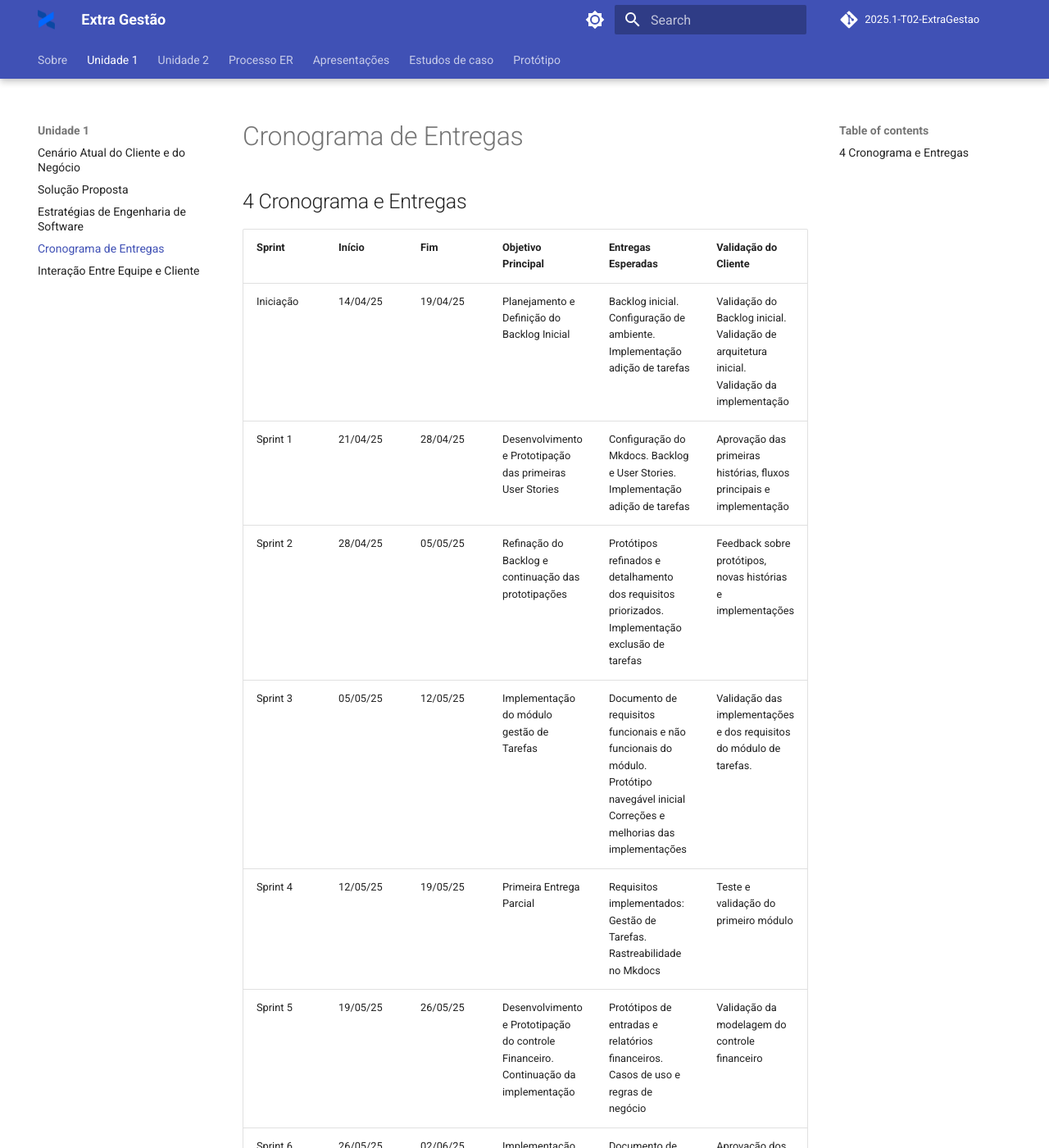
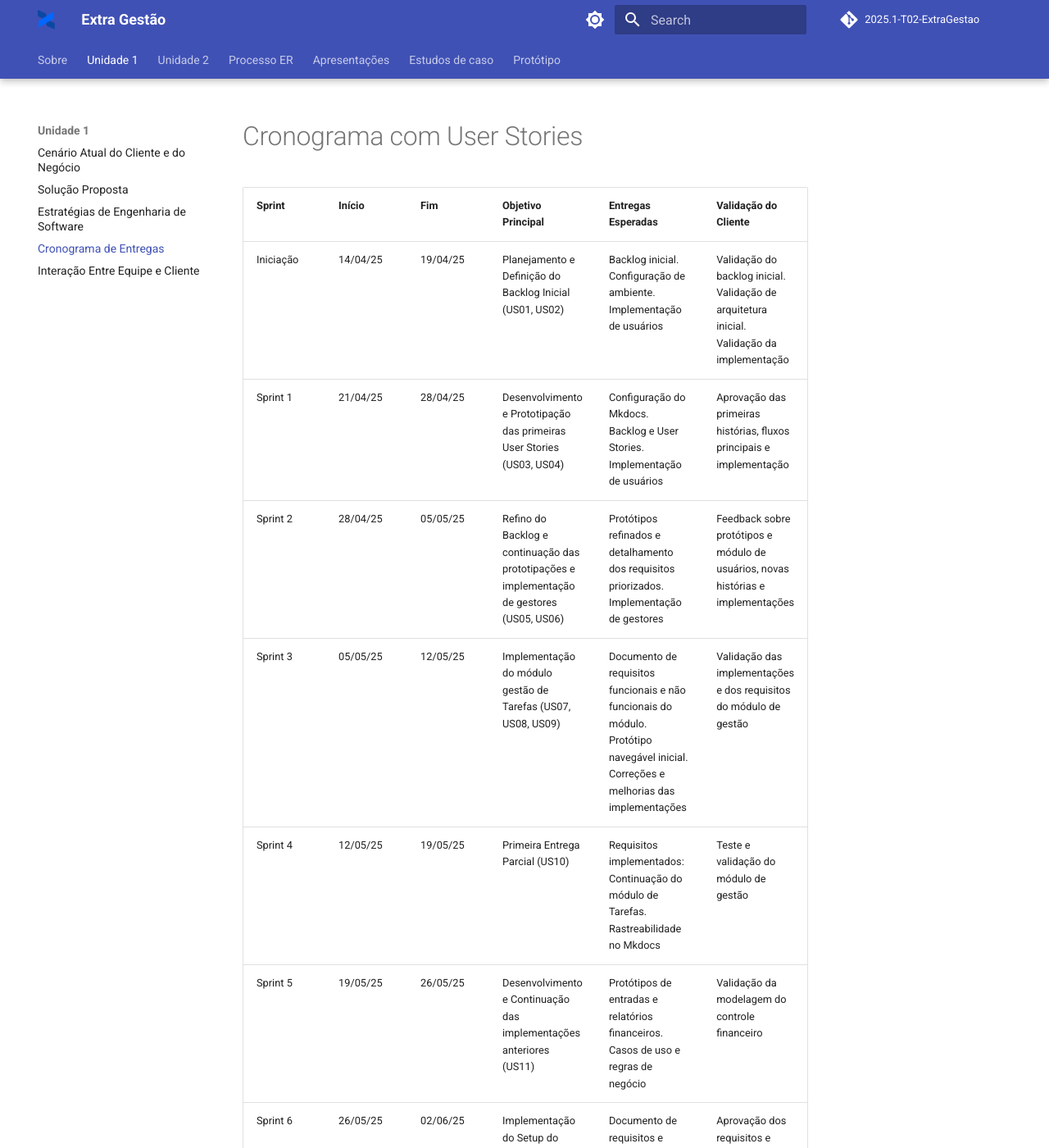
Before and after one commit to mdsreq-fga-unb/2025.1-T02-ExtraGestao, an MkDocs documentation site: the page built from docs/docs/vpp/crono-programa-de-entregas.md, in a window 1280 px wide and 1400 px high. Shown: the whole window at 82% size. Built offline with MkDocs 1.6.1 and Material for MkDocs 9.7.7, drawn with Linux system fonts in a browser that asks for light colours; comment, search, counter and statistics services are not loaded; some of the changed text lies outside the part shown.

Commit message:
cronograma

```diff
--- a/docs/docs/vpp/crono-programa-de-entregas.md
+++ b/docs/docs/vpp/crono-programa-de-entregas.md
@@ -1,16 +1,16 @@
-## 4 Cronograma e Entregas
+# Cronograma com User Stories
 
-| Sprint    | Início   | Fim      | Objetivo Principal                                               | Entregas Esperadas                                                                 | Validação do Cliente                                           |
-|-----------|----------|----------|------------------------------------------------------------------|------------------------------------------------------------------------------------|----------------------------------------------------------------|
-| Iniciação | 14/04/25 | 19/04/25 | Planejamento e Definição do Backlog Inicial                      | Backlog inicial. Configuração de ambiente. Implementação adição de tarefas                                         | Validação do Backlog inicial. Validação de arquitetura inicial. Validação da implementação |
-| Sprint 1  | 21/04/25 | 28/04/25 | Desenvolvimento e Prototipação das primeiras User Stories        | Configuração do Mkdocs. Backlog e User Stories. Implementação adição de tarefas                                     | Aprovação das primeiras histórias, fluxos principais e implementação         |
-| Sprint 2  | 28/04/25 | 05/05/25 | Refinação do Backlog e continuação das prototipações             | Protótipos refinados e detalhamento dos requisitos priorizados. Implementação exclusão de tarefas                   | Feedback sobre protótipos, novas histórias e implementações                    |
-| Sprint 3  | 05/05/25 | 12/05/25 | Implementação do módulo gestão de Tarefas                        | Documento de requisitos funcionais e não funcionais do módulo. Protótipo navegável inicial  Correções e melhorias das implementações | Validação das implementações e dos requisitos do módulo de tarefas.                 |
-| Sprint 4  | 12/05/25 | 19/05/25 | Primeira Entrega Parcial                                         | Requisitos implementados: Gestão de Tarefas. Rastreabilidade no Mkdocs            | Teste e validação do primeiro módulo                           |
-| Sprint 5  | 19/05/25 | 26/05/25 | Desenvolvimento e Prototipação do controle Financeiro. Continuação da implementação           | Protótipos de entradas e relatórios financeiros. Casos de uso e regras de negócio | Validação da modelagem do controle financeiro                  |
-| Sprint 6  | 26/05/25 | 02/06/25 | Implementação do Setup do módulo de tarefas e controle. Refinamento dos requisitos e validação de regras do Controle Financeiro | Documento de requisitos e protótipos ajustados com base em feedback              | Aprovação dos requisitos e fluxos financeiros                  |
-| Sprint 7  | 02/06/25 | 09/06/25 | Implementação do módulo controle Financeiro Integrado            | Implementação inicial. Rastreabilidade dos requisitos implementados               | Validação da funcionalidade com base nos requisitos documentados |
-| Sprint 8  | 09/06/25 | 16/06/25 | Segunda Entrega Parcial                                          | Módulos: Tarefas e Controle Financeiro concluídos. Requisitos atualizados e rastreados | Testes com usuários e coleta de feedback                       |
-| Sprint 9  | 16/06/25 | 23/06/25 | Implementação da gestão por permissões e perfis. painel de Indicadores (Dashboard)                  | Documento de requisitos de segurança e acessos e  Protótipos com diferentes perfis  | Aprovação das regras de acesso por perfil                      |
-| Sprint 10 | 30/06/25 | 07/07/25 | Refinamento final                                                | Requisitos complementares: Painel de Indicadores, Sessão Segura e Multi-dispositivo | Aprovação das melhorias e funcionalidades finais               |
-| Sprint 11 | 07/07/25 | 14/07/25 | Entrega Final                                                    | Documentação completa dos requisitos, rastreabilidade, protótipos finais e validações realizadas | Apresentação geral e aceite do projeto final                   |
+| Sprint     | Início     | Fim        | Objetivo Principal                                                        | Entregas Esperadas                                                                                     | Validação do Cliente                                     |
+|------------|------------|------------|----------------------------------------------------------------------------|--------------------------------------------------------------------------------------------------------|---------------------------------------------------------|
+| Iniciação  | 14/04/25   | 19/04/25   | Planejamento e Definição do Backlog Inicial (US01, US02)                  | Backlog inicial.<br>Configuração de ambiente.<br>Implementação de usuários                             | Validação do backlog inicial.<br>Validação de arquitetura inicial.<br>Validação da implementação |
+| Sprint 1   | 21/04/25   | 28/04/25   | Desenvolvimento e Prototipação das primeiras User Stories (US03, US04)    | Configuração do Mkdocs.<br>Backlog e User Stories.<br>Implementação de usuários                        | Aprovação das primeiras histórias, fluxos principais e implementação                          |
+| Sprint 2   | 28/04/25   | 05/05/25   | Refino do Backlog e continuação das prototipações e implementação de gestores (US05, US06) | Protótipos refinados e detalhamento dos requisitos priorizados.<br>Implementação de gestores            | Feedback sobre protótipos e módulo de usuários, novas histórias e implementações              |
+| Sprint 3   | 05/05/25   | 12/05/25   | Implementação do módulo gestão de Tarefas (US07, US08, US09)              | Documento de requisitos funcionais e não funcionais do módulo.<br>Protótipo navegável inicial.<br>Correções e melhorias das implementações | Validação das implementações e dos requisitos do módulo de gestão                             |
+| Sprint 4   | 12/05/25   | 19/05/25   | Primeira Entrega Parcial (US10)                                           | Requisitos implementados: Continuação do módulo de Tarefas.<br>Rastreabilidade no Mkdocs               | Teste e validação do módulo de gestão                                                        |
+| Sprint 5   | 19/05/25   | 26/05/25   | Desenvolvimento e Continuação das implementações anteriores (US11)        | Protótipos de entradas e relatórios financeiros.<br>Casos de uso e regras de negócio                   | Validação da modelagem do controle financeiro                                                |
+| Sprint 6   | 26/05/25   | 02/06/25   | Implementação do Setup do módulo de tarefas e controle.<br>Refinamento dos requisitos e validação de regras do Controle Financeiro (US12) | Documento de requisitos e protótipos ajustados com base em feedback                                    | Aprovação dos requisitos e fluxos financeiros                                                |
+| Sprint 7   | 02/06/25   | 09/06/25   | Última implementação do módulo de tarefas (US13, US14)                    | Implementação inicial.<br>Rastreabilidade dos requisitos implementados                                 | Validação da funcionalidade com base nos requisitos documentados                              |
+| Sprint 8   | 09/06/25   | 16/06/25   | Segunda Entrega Parcial (US15)                                            | Módulos: usuários, gestores e tarefas concluídos.<br>Requisitos atualizados e rastreados               | Testes com usuários e coleta de feedback                                                     |
+| Sprint 9   | 16/06/25   | 23/06/25   | Implementação do painel de Indicadores (Dashboard) (US17, US19)           | Documento de requisitos de segurança e acessos.<br>Protótipos com diferentes perfis                    | Aprovação das regras de acesso por perfil                                                    |
+| Sprint 10  | 30/06/25   | 07/07/25   | Refinamento final                                                         | Requisitos complementares: Painel de Indicadores, Sessão Segura e Multi-dispositivo                    | Aprovação das melhorias e funcionalidades finais                                             |
+| Sprint 11  | 07/07/25   | 14/07/25   | Entrega Final                                                             | Documentação completa dos requisitos, rastreabilidade, protótipos finais e validações realizadas       | Apresentação geral e aceite do projeto final                                                 |
```
